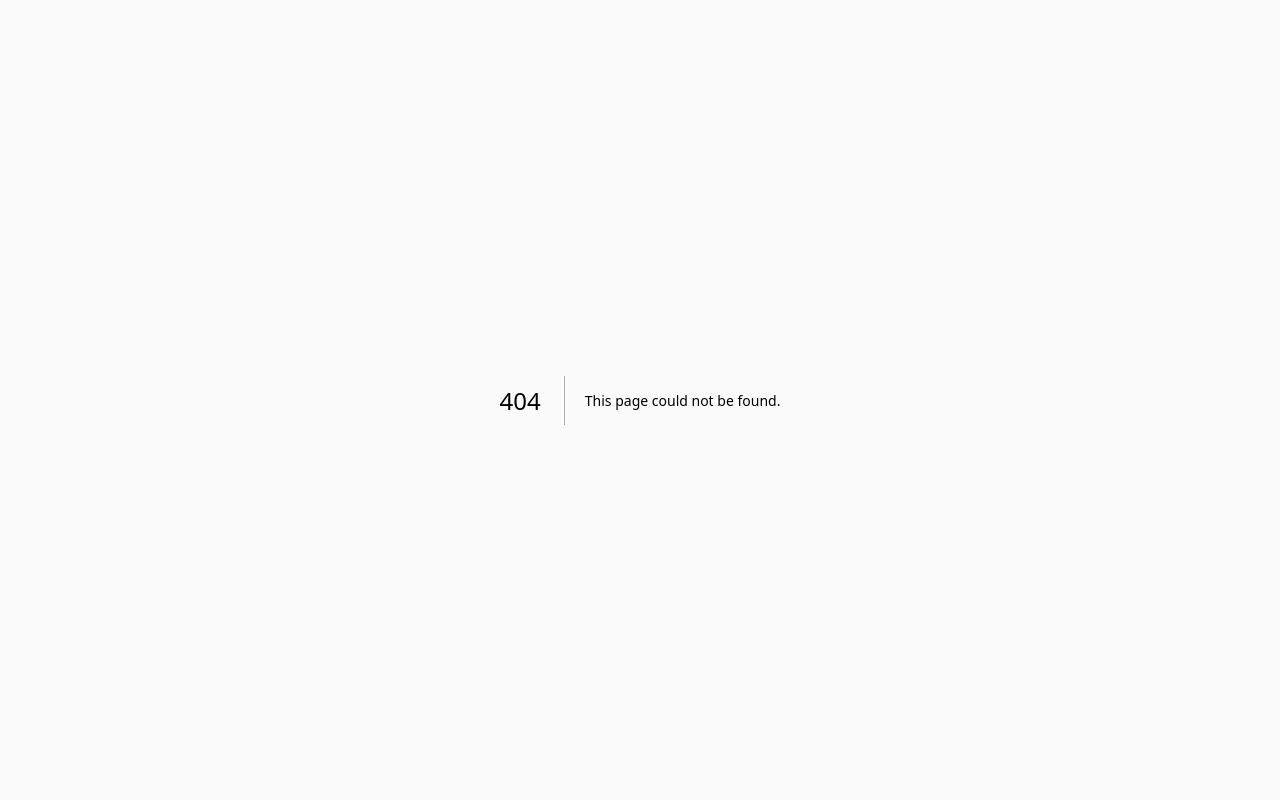
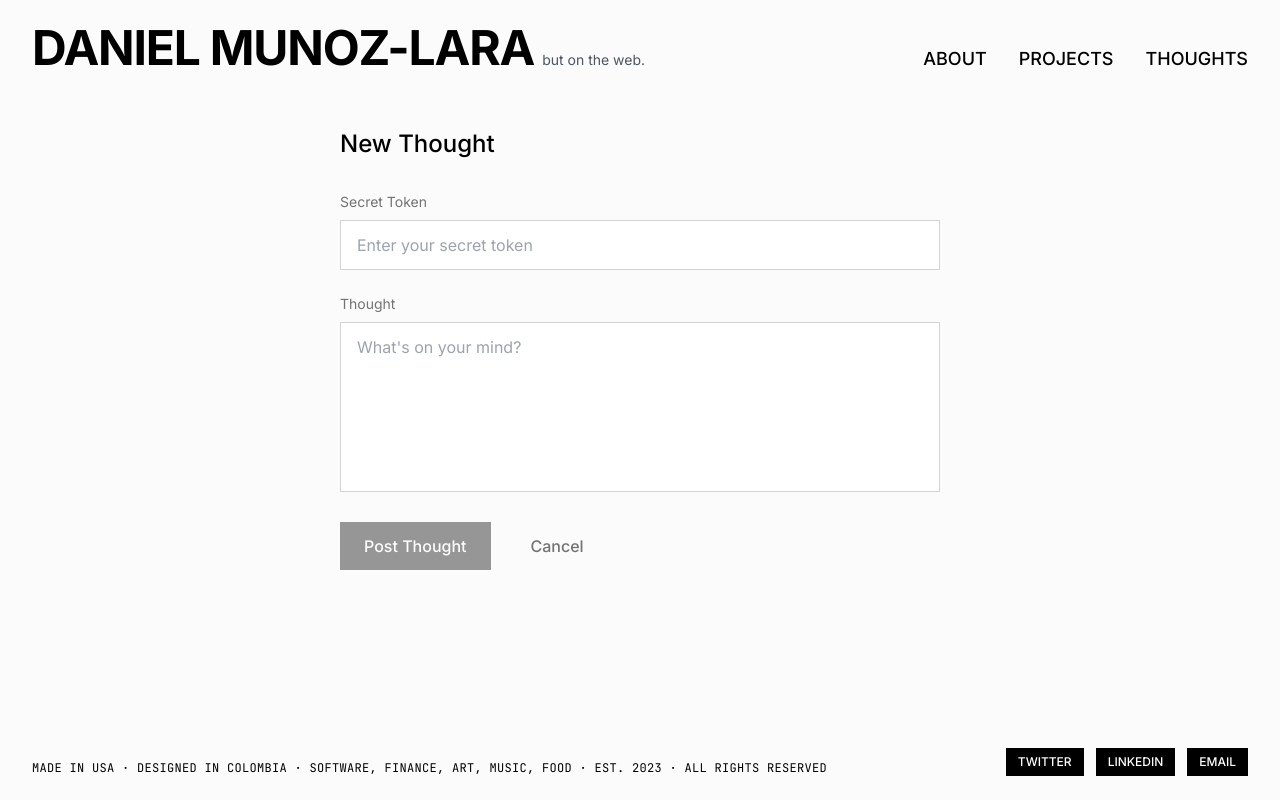
Before and after one commit to danielmnuoz/meonweb, a Next.js app: page /thoughts/new in a window 1280 px wide. Before the commit this address had no page. Built offline with nearby package versions, Linux system fonts and the light colour scheme.

Commit message:
commited /new page with token stored in env

```diff
--- /dev/null
+++ b/app/api/thoughts/route.ts
@@ -0,0 +1,43 @@
+import { NextRequest, NextResponse } from "next/server";
+
+export async function POST(request: NextRequest) {
+  // Check authorization header
+  const authHeader = request.headers.get("authorization");
+  const token = authHeader?.replace("Bearer ", "");
+  const secretToken = process.env.THOUGHTS_SECRET_TOKEN;
+
+  if (!secretToken) {
+    return NextResponse.json(
+      { error: "Server not configured for posting" },
+      { status: 500 }
+    );
+  }
+
+  if (!token || token !== secretToken) {
+    return NextResponse.json(
+      { error: "Unauthorized" },
+      { status: 401 }
+    );
+  }
+
+  // Parse the request body
+  const body = await request.json();
+  const { content } = body;
+
+  if (!content || typeof content !== "string" || !content.trim()) {
+    return NextResponse.json(
+      { error: "Content is required" },
+      { status: 400 }
+    );
+  }
+
+  // Create the new thought
+  const newThought = {
+    id: crypto.randomUUID(),
+    content: content.trim(),
+    image_url: null,
+    created_at: new Date().toISOString(),
+  };
+
+  return NextResponse.json(newThought, { status: 201 });
+}
--- /dev/null
+++ b/app/thoughts/new/page.tsx
@@ -0,0 +1,129 @@
+"use client";
+
+import { useState } from "react";
+import { useRouter } from "next/navigation";
+import Header from "../../components/Header";
+import Footer from "../../components/Footer";
+import { Thought } from "../types";
+
+export default function NewThought() {
+  const router = useRouter();
+  const [content, setContent] = useState("");
+  const [token, setToken] = useState("");
+  const [isSubmitting, setIsSubmitting] = useState(false);
+  const [error, setError] = useState<string | null>(null);
+
+  const handleSubmit = async (e: React.FormEvent) => {
+    e.preventDefault();
+    setError(null);
+    setIsSubmitting(true);
+
+    try {
+      const response = await fetch("/api/thoughts", {
+        method: "POST",
+        headers: {
+          "Content-Type": "application/json",
+          Authorization: `Bearer ${token}`,
+        },
+        body: JSON.stringify({ content }),
+      });
+
+      if (!response.ok) {
+        const data = await response.json();
+        throw new Error(data.error || "Failed to create thought");
+      }
+
+      const newThought: Thought = await response.json();
+
+      // Store in localStorage to persist across page navigation
+      const stored = localStorage.getItem("newThoughts");
+      const newThoughts: Thought[] = stored ? JSON.parse(stored) : [];
+      newThoughts.unshift(newThought);
+      localStorage.setItem("newThoughts", JSON.stringify(newThoughts));
+
+      // Redirect to thoughts page
+      router.push("/thoughts");
+    } catch (err) {
+      setError(err instanceof Error ? err.message : "Something went wrong");
+    } finally {
+      setIsSubmitting(false);
+    }
+  };
+
+  return (
+    <div className="min-h-screen flex flex-col">
+      <Header />
+
+      <main className="flex-1 px-4 md:px-8 pt-28 md:pt-32 pb-12 md:pb-16">
+        <div className="max-w-[600px] mx-auto">
+          <h1 className="text-2xl font-medium mb-8">New Thought</h1>
+
+          <form onSubmit={handleSubmit} className="space-y-6">
+            {/* Token input */}
+            <div>
+              <label
+                htmlFor="token"
+                className="block text-sm text-neutral-500 mb-2"
+              >
+                Secret Token
+              </label>
+              <input
+                id="token"
+                type="password"
+                value={token}
+                onChange={(e) => setToken(e.target.value)}
+                placeholder="Enter your secret token"
+                required
+                className="w-full px-4 py-3 border border-neutral-300 bg-white focus:border-black focus:outline-none transition-colors"
+              />
+            </div>
+
+            {/* Content textarea */}
+            <div>
+              <label
+                htmlFor="content"
+                className="block text-sm text-neutral-500 mb-2"
+              >
+                Thought
+              </label>
+              <textarea
+                id="content"
+                value={content}
+                onChange={(e) => setContent(e.target.value)}
+                placeholder="What's on your mind?"
+                required
+                rows={6}
+                className="w-full px-4 py-3 border border-neutral-300 bg-white focus:border-black focus:outline-none transition-colors resize-none"
+              />
+            </div>
+
+            {/* Error message */}
+            {error && (
+              <p className="text-red-600 text-sm">{error}</p>
+            )}
+
+            {/* Submit button */}
+            <div className="flex gap-4">
+              <button
+                type="submit"
+                disabled={isSubmitting || !content.trim() || !token}
+                className="bg-black text-white px-6 py-3 font-medium hover:opacity-80 transition-opacity disabled:opacity-40 disabled:cursor-not-allowed"
+              >
+                {isSubmitting ? "Posting..." : "Post Thought"}
+              </button>
+              <button
+                type="button"
+                onClick={() => router.push("/thoughts")}
+                className="px-6 py-3 font-medium text-neutral-500 hover:text-black transition-colors"
+              >
+                Cancel
+              </button>
+            </div>
+          </form>
+        </div>
+      </main>
+
+      <Footer />
+    </div>
+  );
+}
--- a/app/thoughts/page.tsx
+++ b/app/thoughts/page.tsx
@@ -1,28 +1,45 @@
 "use client";
 
-import { useState, useMemo } from "react";
+import { useState, useMemo, useEffect } from "react";
 import Header from "../components/Header";
 import Footer from "../components/Footer";
 import { dummyThoughts } from "./data";
 import { formatDate, formatDateShort } from "./utils";
+import { Thought } from "./types";
 
 type Tab = "latest" | "search";
 
 export default function Thoughts() {
   const [activeTab, setActiveTab] = useState<Tab>("latest");
   const [searchQuery, setSearchQuery] = useState("");
+  const [newThoughts, setNewThoughts] = useState<Thought[]>([]);
+
+  // Load new thoughts from localStorage on mount
+  useEffect(() => {
+    const stored = localStorage.getItem("newThoughts");
+    if (stored) {
+      setNewThoughts(JSON.parse(stored));
+    }
+  }, []);
+
+  // Combine new thoughts with dummy data (new first, sorted by date)
+  const allThoughts = useMemo(() => {
+    return [...newThoughts, ...dummyThoughts].sort(
+      (a, b) => new Date(b.created_at).getTime() - new Date(a.created_at).getTime()
+    );
+  }, [newThoughts]);
 
   const filteredThoughts = useMemo(() => {
     if (activeTab === "latest" || !searchQuery.trim()) {
-      return dummyThoughts;
+      return allThoughts;
     }
     const query = searchQuery.toLowerCase();
-    return dummyThoughts.filter((thought) => {
+    return allThoughts.filter((thought) => {
       const contentMatch = thought.content.toLowerCase().includes(query);
       const dateMatch = formatDate(thought.created_at).toLowerCase().includes(query);
       return contentMatch || dateMatch;
     });
-  }, [activeTab, searchQuery]);
+  }, [activeTab, searchQuery, allThoughts]);
 
   return (
     <div className="min-h-screen flex flex-col">
```
